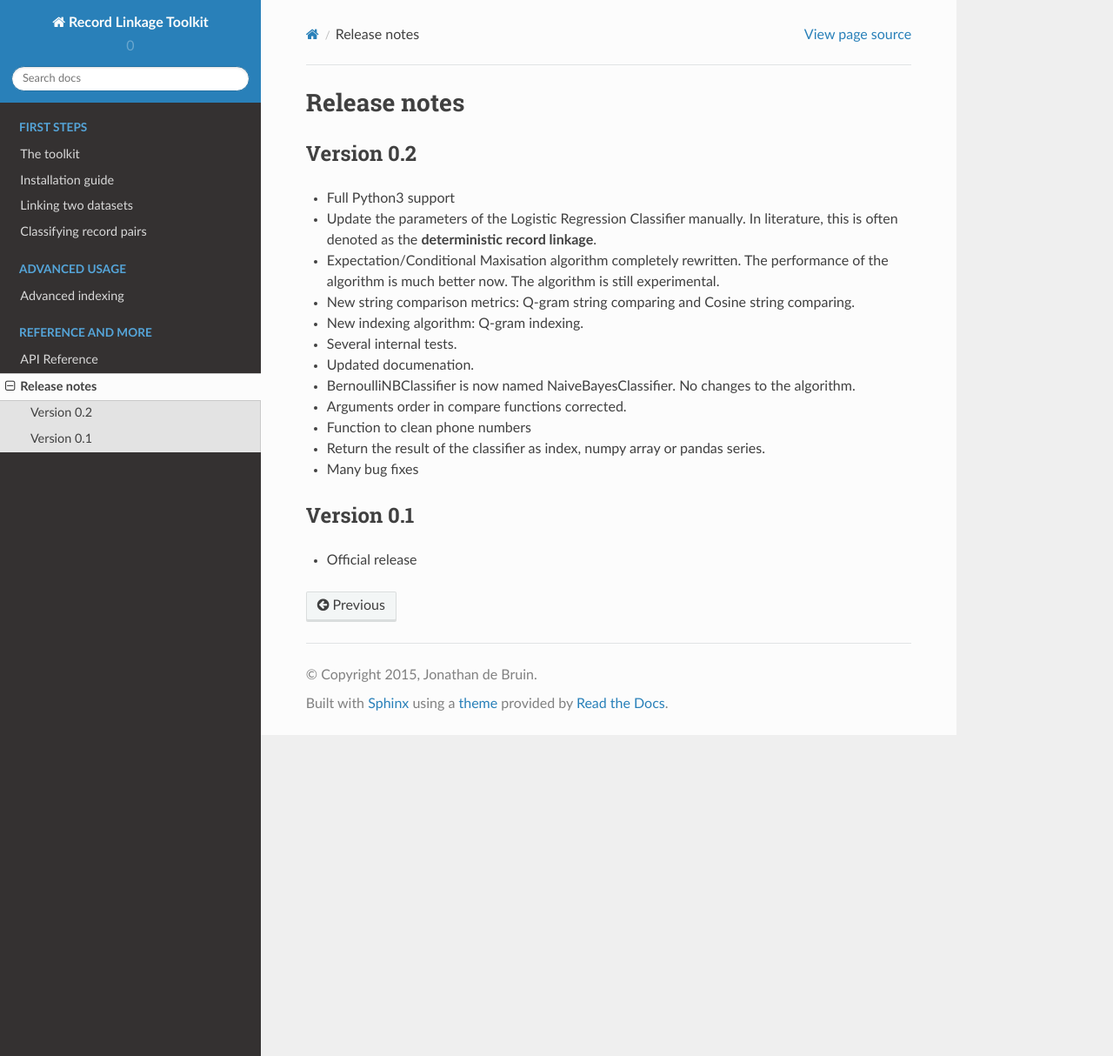
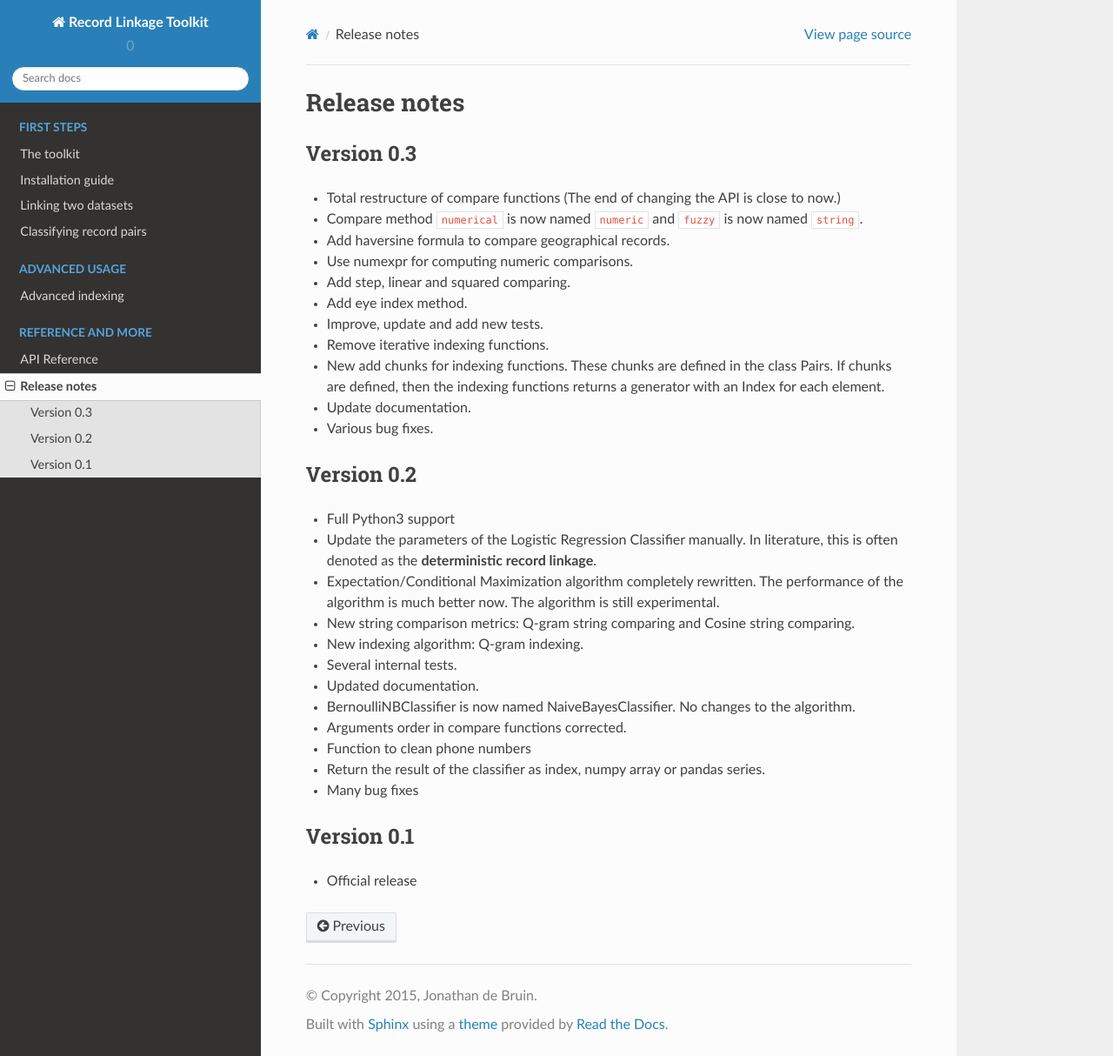
Before and after one commit to J535D165/recordlinkage, a Sphinx documentation site: the page built from docs/changelog.rst, in a window 1280 px wide and 1214 px high. Shown: the whole window at 87% size. Built offline with Sphinx 7.4.7 and the Read the Docs theme 2.0.0, drawn with Linux system fonts in a browser that asks for light colours.

Commit message:
Version 0.3

```diff
--- a/docs/changelog.rst
+++ b/docs/changelog.rst
@@ -1,17 +1,33 @@
 *************
 Release notes
 *************
+
+Version 0.3
+===========
+
+- Total restructure of compare functions (The end of changing the API is close to now.)
+- Compare method ``numerical`` is now named ``numeric`` and ``fuzzy`` is now named ``string``.
+- Add haversine formula to compare geographical records.
+- Use numexpr for computing numeric comparisons.
+- Add step, linear and squared comparing.
+- Add eye index method.
+- Improve, update and add new tests.
+- Remove iterative indexing functions.
+- New add chunks for indexing functions. These chunks are defined in the class Pairs. If chunks are defined, then the indexing functions returns a generator with an Index for each element.
+- Update documentation.
+- Various bug fixes.
+
 
 Version 0.2
 ===========
 
 - Full Python3 support
 - Update the parameters of the Logistic Regression Classifier manually. In literature, this is often denoted as the **deterministic record linkage**.
-- Expectation/Conditional Maxisation algorithm completely rewritten. The performance of the algorithm is much better now. The algorithm is still experimental.
+- Expectation/Conditional Maximization algorithm completely rewritten. The performance of the algorithm is much better now. The algorithm is still experimental.
 - New string comparison metrics: Q-gram string comparing and Cosine string comparing.
 - New indexing algorithm: Q-gram indexing.
 - Several internal tests.
-- Updated documenation.
+- Updated documentation.
 - BernoulliNBClassifier is now named NaiveBayesClassifier. No changes to the algorithm.
 - Arguments order in compare functions corrected.
 - Function to clean phone numbers
```
